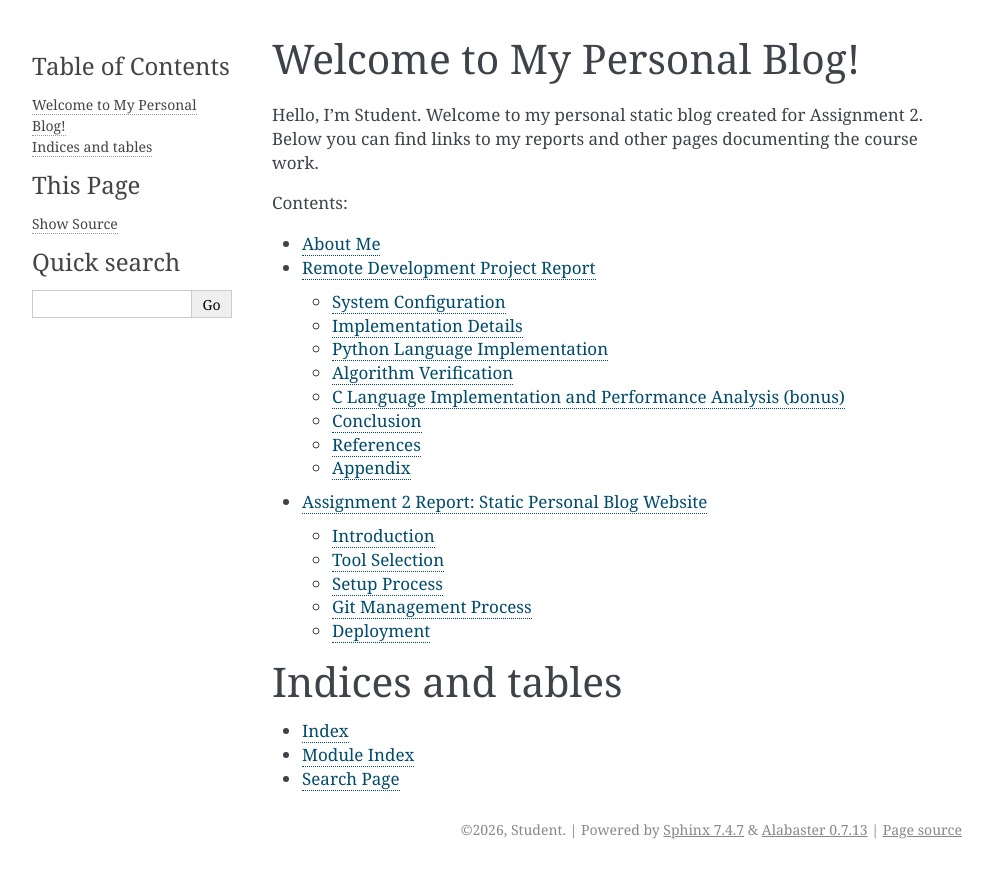
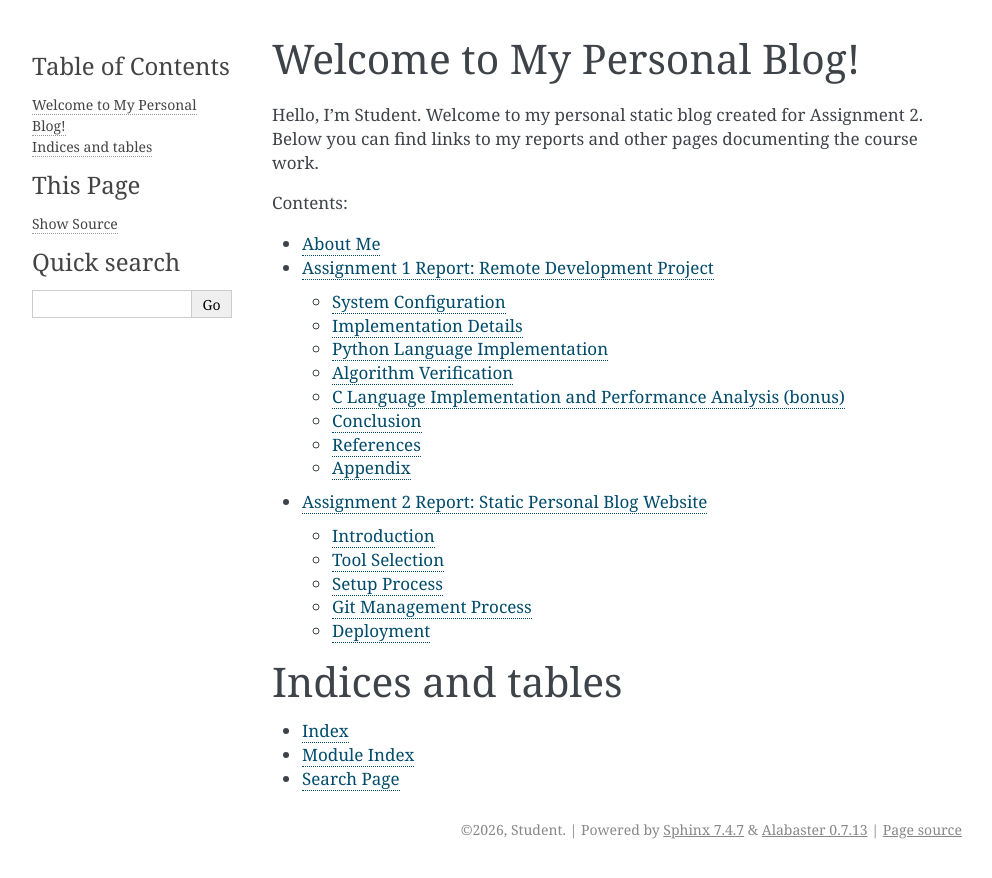
Before and after one commit to rainlikedust/assignment2, a Sphinx documentation site: the page built from source/index.rst, in a window 1280 px wide. Shown: the top 878 px of the page, without its empty margins (148-1140 px from the left). Built offline with Sphinx 7.4.7, drawn with Linux system fonts in a browser that asks for light colours.

Commit message:
Update site content

```diff
--- a/source/assignment1_report.md
+++ b/source/assignment1_report.md
@@ -1,4 +1,4 @@
-# Remote Development Project Report
+# Assignment 1 Report: Remote Development Project
 
 **Student Name**: Liu Yanfei
 **Student ID**: ZY2557106
```
Also changed, not shown: 3 other files.
